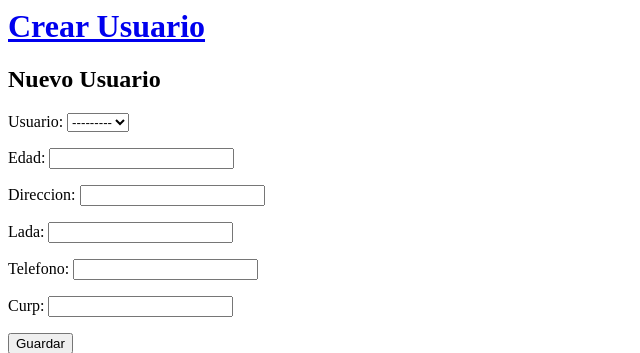
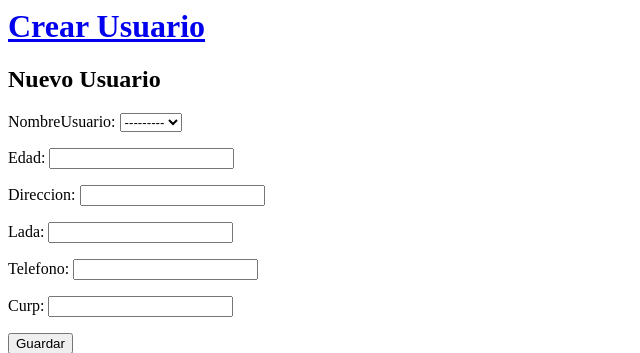
Before and after one commit to davidcast973/TrabajoTerminalESCOM, a Django app: page /usuario/nuevo/ in a window 1280 px wide. Shown: the top 353 px of the page, without its empty margins (0-640 px from the left). Run offline with Django 3.2, Linux system fonts and the light colour scheme; some libraries are stand-ins or nearby versions.

Commit message:
Creacion de Usuario 2.0

```diff
--- a/SASTRE/sastre/urls.py
+++ b/SASTRE/sastre/urls.py
@@ -20,6 +20,6 @@ urlpatterns = [
     path('admin/', admin.site.urls),
 	path('', include('controlSesion.urls')),
 	#Add Django site authentication urls (for login, logout, password management)
-    path('accounts/', include('django.contrib.auth.urls')),
+    path('cuentas/', include('django.contrib.auth.urls')),
     path('usuario/', include('usuario.urls')),
 ]
--- a/SASTRE/usuario/forms.py
+++ b/SASTRE/usuario/forms.py
@@ -6,4 +6,4 @@ class UsuarioForm(forms.ModelForm):
 
     class Meta:
         model = Usuario
-        fields = ('usuario', 'edad', 'direccion', 'lada', 'telefono', 'curp')
+        fields = ('nombreUsuario', 'edad', 'direccion', 'lada', 'telefono', 'curp')
--- a/SASTRE/usuario/models.py
+++ b/SASTRE/usuario/models.py
@@ -5,9 +5,10 @@ from django.db import models
 class Usuario(models.Model):
 	"""
 		docstring for usuario: Clase que describe al objeto usuario.
+		Nesesario aclarar diferencia entre cuenta y usuario
 	"""
 
-	usuario= models.ForeignKey('auth.User', on_delete= models.CASCADE)
+	nombreUsuario= models.ForeignKey('auth.User', on_delete= models.CASCADE)
 	edad= models.IntegerField()
 	direccion= models.CharField(max_length= 200)
 	lada= models.CharField(max_length= 4)
@@ -15,7 +16,7 @@ class Usuario(models.Model):
 	curp= models.CharField(max_length= 18)
 
 	def __str__(self):
-		return str(self.usuario)
+		return str(self.nombreUsuario)
 
 class PersonalAdministrativo(Usuario):
 	"""
--- a/SASTRE/usuario/templates/usuario/base.html
+++ b/SASTRE/usuario/templates/usuario/base.html
@@ -7,7 +7,7 @@
     </head>
     <body>
         <div class="page-header">
-            <a href="{% url 'usuario_new' %}" class="top-menu"><span class="glyphicon glyphicon-plus"></span></a>
+            <a href="{% url 'usuario_new'%}" class="top-menu"><span class="glyphicon glyphicon-plus"></span></a>
             <h1><a href="/">Crear Usuario</a></h1>
         </div>
         <div class="content container">
--- a/SASTRE/usuario/urls.py
+++ b/SASTRE/usuario/urls.py
@@ -4,5 +4,5 @@ from . import views
 urlpatterns = [
 	path('<int:pk>/', views.usuario_detail, name='usuario_detail'),
     path('nuevo/', views.usuario_new, name='usuario_new'),
-    path('/<int:pk>/edicion/', views.usuario_edit, name='usuario_edit'),
+    path('<int:pk>/edicion/', views.usuario_edit, name='usuario_edit'),
 ]
--- a/SASTRE/usuario/views.py
+++ b/SASTRE/usuario/views.py
@@ -2,6 +2,7 @@ from django.shortcuts import render, get_object_or_404
 from .forms import UsuarioForm
 from django.shortcuts import redirect
 from .models import Usuario, PersonalAdministrativo, Profesor, Alumno
+from django.contrib.auth.models import User
 
 def usuario_new(request):
     if request.method == "POST":
@@ -27,5 +28,5 @@ def usuario_edit(request, pk):
     return render(request, 'usuario/usuario_edit.html', {'form': form})
 
 def usuario_detail(request, pk):
-    usuario = get_object_or_404(Usuario, pk=pk)
-    return render(request, 'usuario/usuario_detail.html', {'post': usuario})
+	usuario = get_object_or_404(Usuario, pk=pk)
+	return render(request, 'usuario/usuario_detail.html', {'usuario': usuario})
```
Also changed, not shown: SASTRE/usuario/templates/usuario/usuario_detail.html (+5 -4 lines), SASTRE/usuario/migrations/0008_auto_20200219_1249.py (added).
